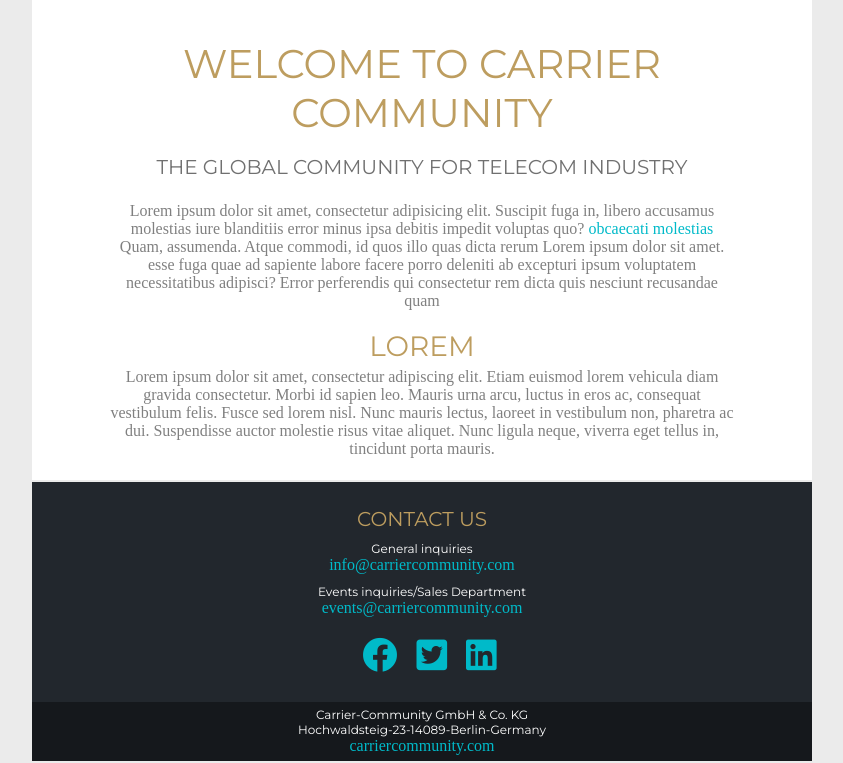
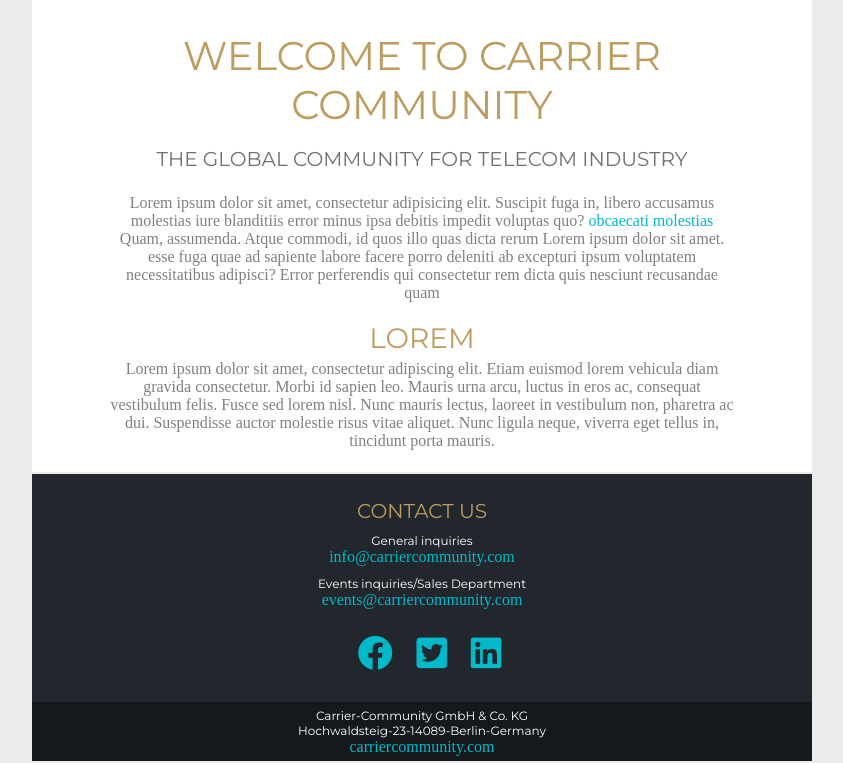
Before and after one commit to EdHayrapetyan01/EmailTemplate, a plain HTML site: page index.html in a window 1280 px wide. Shown: the part 181-944 px from the top of the page, without its empty margins (218-1061 px from the left). Drawn offline with Linux system fonts and the light colour scheme.

Commit message:
add icons

```diff
--- a/index.html
+++ b/index.html
@@ -105,7 +105,7 @@
         }
 
         img {
-            width: 209px;
+            width: 199px;
         }
 
         .container {
@@ -217,12 +217,17 @@
             margin-bottom: 25px;
         }
 
-        .icons a {
+        .icons {
             color: #00bac9;
             width: 20px;
             height: 20px;
             font-size: 35px;
             margin-left: 15px;
+            margin-bottom: -13px;
+        }
+
+        .icons:hover {
+            text-decoration: none;
         }
 
         span {
@@ -269,6 +274,10 @@
             line-height: 1.25;
             color: #fff;
             margin-top: 10px;
+        }
+
+        .infoPage {
+            margin-bottom: 26px;
         }
 
         .Carrier-Community p {
@@ -327,11 +336,11 @@
                                 <p class="txtC">Events inquiries/Sales Department</p>
                                 <span><p class="txt">events@carriercommunity.com</p></span>
                             </div>
-                            <div class="icons">
-                                <a href="facebook.com" target="_blank"> <i class="fab fa-facebook"></i></a>
-                                <a href="facebook.com" target="_blank"> <i class="fab fa-twitter-square"></i></a>
-                                <a href="facebook.com" target="_blank"> <i class="fab fa-linkedin"></i></a>
-                            </div>
+                            <table class="icons">
+                                <a class="icons" href="facebook.com" target="_blank"> <i class="fab fa-facebook"></i></a>
+                                <a class="icons" href="twitter.com" target="_blank"> <i class="fab fa-twitter-square"></i></a>
+                                <a class="icons" href="linkedin.com" target="_blank"> <i class="fab fa-linkedin"></i></a>
+                            </table>
                         </td>
                     </tr>
                     <td class="content base1" align="center">
```
